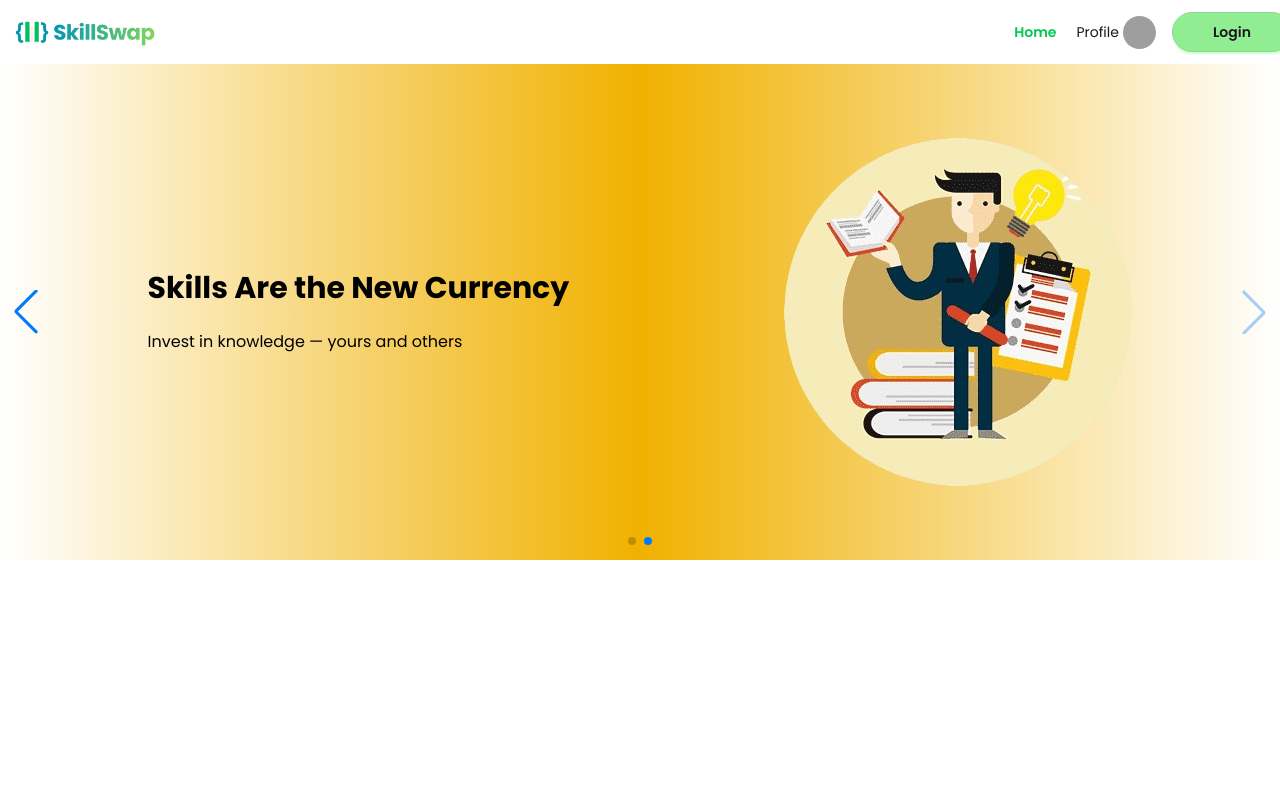
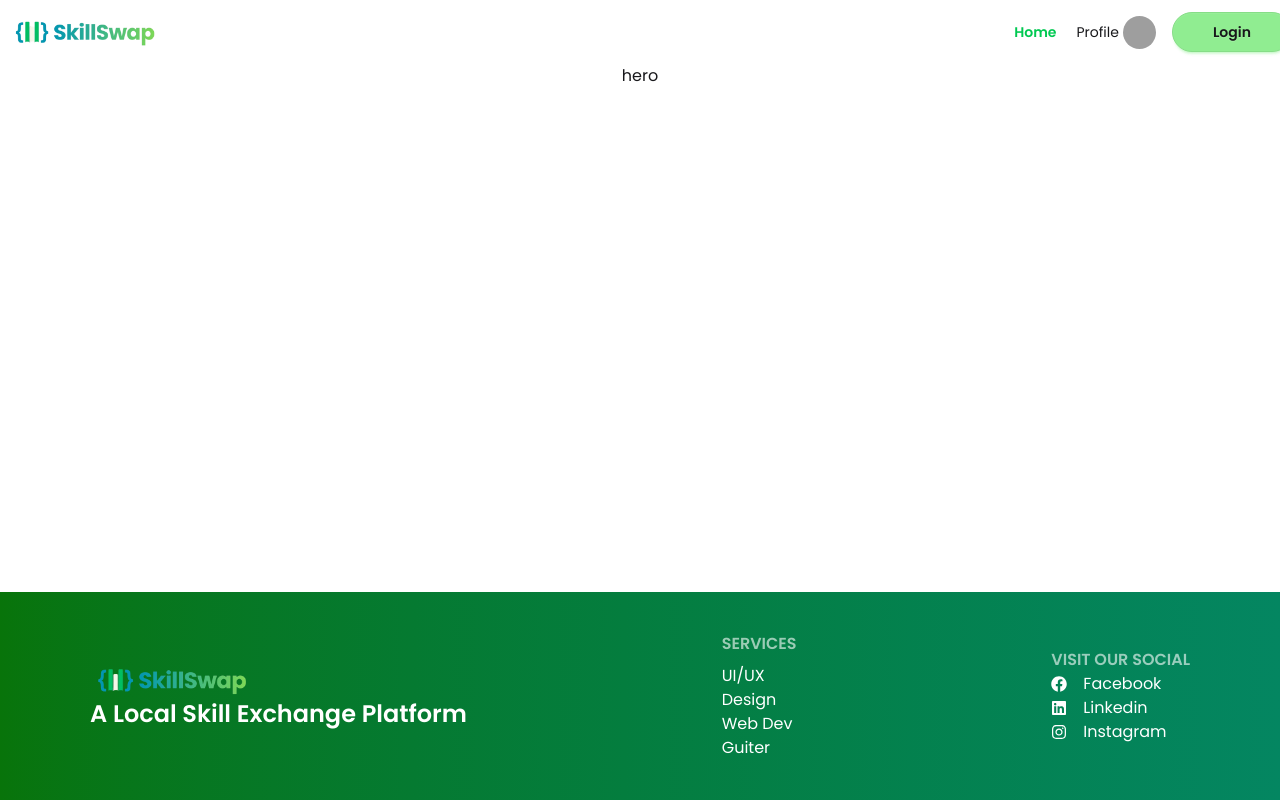
Before and after one commit to noymuljim/skill_swap, a React (Vite) app: page / in a window 1280 px wide. Shown: the top 800 px of the page. Built offline with nearby package versions, Linux system fonts and the light colour scheme; grey boxes are pictures that could not be loaded.

Commit message:
removed issue

```diff
--- a/src/components/HeroSection.jsx
+++ /dev/null
@@ -1,60 +0,0 @@
-import { Swiper, SwiperSlide } from 'swiper/react';
-import { Autoplay, Pagination, Navigation, EffectFade } from 'swiper/modules';
-import 'swiper/css';
-import 'swiper/css/pagination';
-import 'swiper/css/navigation';
-import 'swiper/css/effect-fade';
-import banner1 from '../assets/banner1.png'
-import banner2 from '../assets/banner2.png'
-
-
-
-export default function HeroSection() {
-    return (
-        <section className="w-full h-screen">
-            <Swiper
-                spaceBetween={30}
-                centeredSlides={true}
-                autoplay={{
-                    delay: 2500,
-                    disableOnInteraction: false,
-                }}
-                pagination={{
-                    clickable: true,
-                }}
-                navigation={true}
-                modules={[Autoplay, Pagination, Navigation]}
-                className="mySwiper"
-            >
-
-
-
-
-
-                <SwiperSlide>
-                    <div class="h-124 flex justify-around items-center p-10 bg-gradient-to-r from-transparent via-green-500 to-transparent">
-                        <div className='left space-y-6'>
-                            <h1 className='text-3xl font-bold text-black'>Turn Your Skills Into Income</h1>
-                            <p className='text-black'>Share your expertise, connect with learners, and grow your personal brand</p>
-                        </div>
-                        <div className='right'>
-                            <img src={banner2} alt="" />
-                        </div>
-                    </div>
-                </SwiperSlide>
-                <SwiperSlide>
-                    <div class="h-124 flex justify-around items-center p-10 bg-gradient-to-r from-transparent via-yellow-500 to-transparent">
-                        <div className='left space-y-6'>
-                            <h1 className='text-3xl font-bold text-black'>Skills Are the New Currency</h1>
-                            <p className='text-black'>Invest in knowledge — yours and others</p>
-                        </div>
-                        <div className='right'>
-                            <img src={banner1} alt="" />
-                        </div>
-                    </div>
-                </SwiperSlide>
-
-            </Swiper>
-        </section>
-    );
-}
--- a/src/pages/Home.jsx
+++ b/src/pages/Home.jsx
@@ -1,13 +1,15 @@
 import React from 'react';
 import MyContainer from '../components/MyContainer';
-import HeroSection from '../components/HeroSection';
+
 
 const Home = () => {
     return (
         <MyContainer>
-            <div>
-                <HeroSection></HeroSection>
-            </div>
+            <section className='hero'>
+             <h1>hero</h1>
+            </section>
+
+
         </MyContainer>
     );
 };
```
